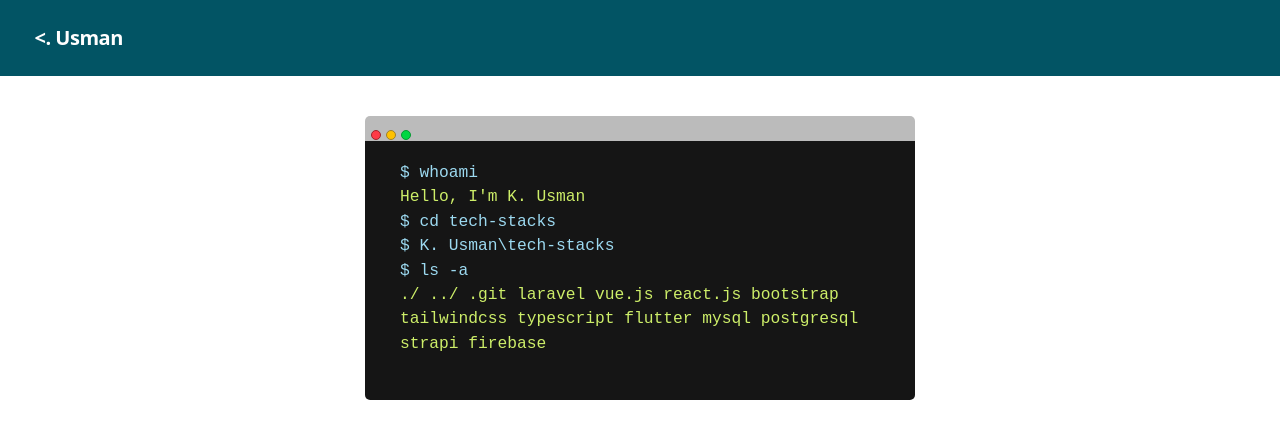
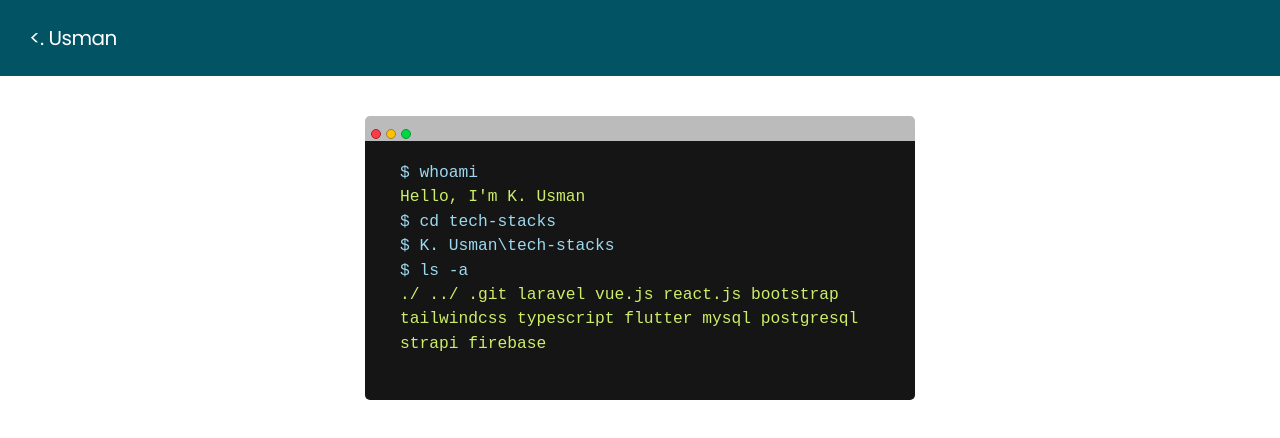
Before and after one commit to kusman28/kusman-web, a Nuxt app: page / in a window 1280 px wide. Shown: the top 438 px of the page. Built offline with nearby package versions, Linux system fonts and the light colour scheme.

Commit message:
Addef font

```diff
--- a/assets/css/main.css
+++ b/assets/css/main.css
@@ -1,3 +1,7 @@
 @tailwind base;
 @tailwind components;
 @tailwind utilities;
+
+html, body {
+    font-family: poppins;
+}
--- a/components/NavBarComponent.vue
+++ b/components/NavBarComponent.vue
@@ -1,17 +1,16 @@
 <script setup lang="ts"></script>
 <template>
-  <div class="font-sans antialiased">
+  <div class="antialiased">
     <nav class="w-full flex items-center justify-between flex-wrap bg-primary p-6">
       <div class="flex items-center flex-no-shrink text-white mr-6">
         <!-- <p class="line4"><span class="cursor4">|</span>&lt;</p> -->
-        <p class="font-semibold text-xl tracking-tight k"><span class="blinking-cursor">|</span>&lt;. Usman</p>
+        <p class="text-xl tracking-tight k"><span class="blinking-cursor">|</span>&lt;. Usman</p>
       </div>
     </nav>
   </div>
 </template>
 
 <style scoped>
-/* @import "/assets/css/terminal.css"; */
 .k {
   color: #fff;
   -webkit-animation: type 0.5s 1s steps(20, end) forwards;
--- a/nuxt.config.ts
+++ b/nuxt.config.ts
@@ -5,6 +5,9 @@
       title: 'K. Usman',
       charset: 'utf-8',
       viewport: 'width=device-width, initial-scale=1',
+      link: [
+        { rel: 'stylesheet', href: 'https://fonts.googleapis.com/css2?family=Poppins&display=swapp' }
+      ]
     }
   },
   devtools: { enabled: true },
--- a/tailwind.config.js
+++ b/tailwind.config.js
@@ -13,7 +13,10 @@
       colors: {
         primary: '#025464',
         secondary: '#116D6E'
-      }
+      },
+      fontFamily: {
+        'poppins': ['Poppins', 'sans-serif']
+      },
     },
   },
   plugins: [],
```
